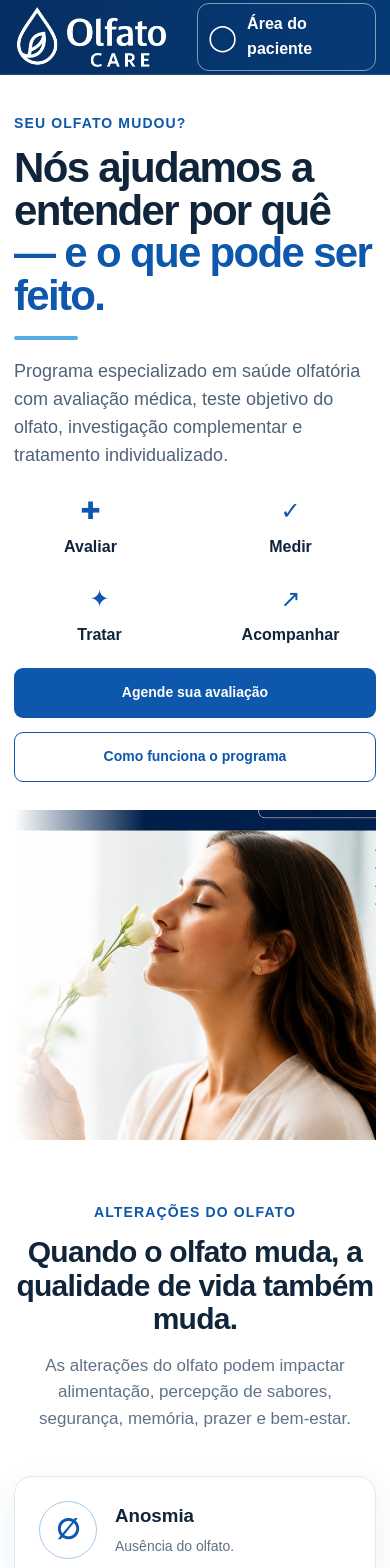
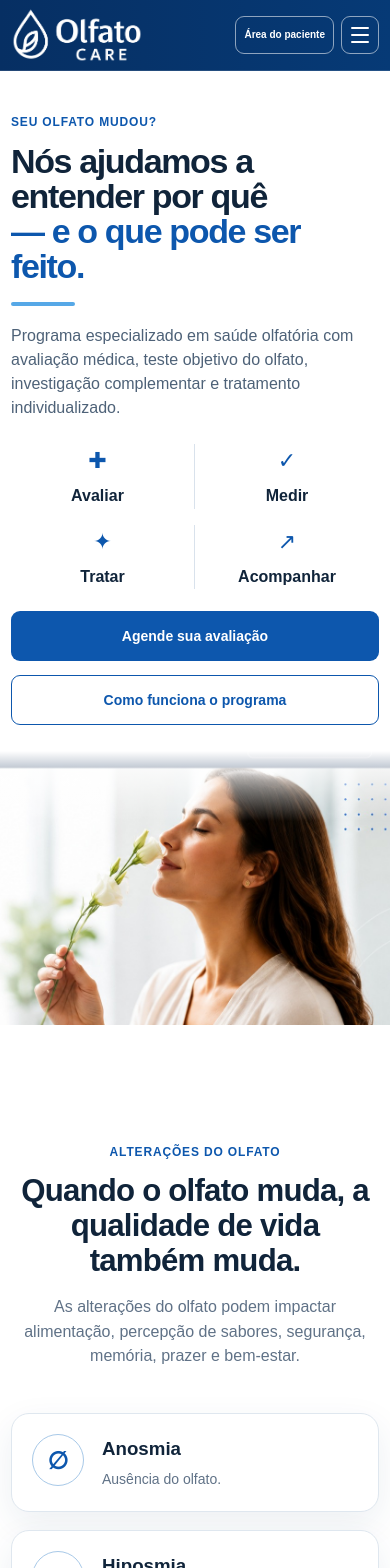
Before and after one commit to GILBERTOPEREIRANETO/OLFATOCARE-SITE, a Next.js app: page / in a window 390 px wide. Shown: the top 1568 px of the page. Built offline with nearby package versions, Linux system fonts and the light colour scheme.

Commit message:
Add files via upload

```diff
--- a/app/globals.css
+++ b/app/globals.css
@@ -150,3 +150,205 @@ footer{background:#052b58;color:#fff;padding:30px 0}
   .measurement-arrow,.measurement-row>b{display:none}
   .footer-grid{grid-template-columns:1fr}
 }
+
+/* ===== V2.3: responsividade mobile sem alterar o desktop ===== */
+.mobile-actions{display:none}
+
+@media(max-width:1020px){
+  .desktop-patient{display:none}
+  .mobile-actions{
+    margin-left:auto;
+    display:flex;
+    align-items:center;
+    gap:10px;
+  }
+  .mobile-patient{
+    display:inline-flex;
+    align-items:center;
+    justify-content:center;
+    min-height:42px;
+    padding:0 13px;
+    border:1px solid rgba(255,255,255,.55);
+    border-radius:9px;
+    color:#fff;
+    font-size:12px;
+    font-weight:800;
+    white-space:nowrap;
+  }
+  .mobile-menu{position:relative}
+  .mobile-menu summary{
+    width:42px;
+    height:42px;
+    display:flex;
+    flex-direction:column;
+    justify-content:center;
+    gap:5px;
+    padding:0 10px;
+    border:1px solid rgba(255,255,255,.55);
+    border-radius:9px;
+    cursor:pointer;
+    list-style:none;
+  }
+  .mobile-menu summary::-webkit-details-marker{display:none}
+  .mobile-menu summary span{
+    display:block;
+    width:100%;
+    height:2px;
+    border-radius:2px;
+    background:#fff;
+  }
+  .mobile-menu nav{
+    position:absolute;
+    top:50px;
+    right:0;
+    min-width:250px;
+    padding:10px;
+    background:#fff;
+    border:1px solid var(--line);
+    border-radius:14px;
+    box-shadow:0 18px 50px rgba(8,47,99,.18);
+  }
+  .mobile-menu nav a{
+    display:block;
+    padding:12px 13px;
+    border-radius:9px;
+    color:var(--ink);
+    font-size:14px;
+    font-weight:700;
+  }
+  .mobile-menu nav a:hover{background:#f2f6fa;color:var(--blue)}
+}
+
+@media(max-width:650px){
+  body{overflow-x:hidden}
+  .site-header{position:sticky;top:0}
+  .nav{
+    min-height:70px;
+    gap:10px;
+  }
+  .brand{width:145px}
+  .mobile-actions{gap:7px}
+  .mobile-patient{
+    min-height:38px;
+    padding:0 10px;
+    font-size:11px;
+  }
+  .mobile-menu summary{
+    width:38px;
+    height:38px;
+    padding:0 9px;
+  }
+
+  .hero-grid{display:block}
+  .hero-copy{
+    padding:42px 0 26px;
+  }
+  .hero h1{
+    font-size:clamp(36px,11vw,46px);
+    line-height:1.03;
+    max-width:none;
+  }
+  .kicker,.eyebrow{
+    font-size:12px;
+    letter-spacing:.07em;
+  }
+  .short-line{margin:18px 0}
+  .hero-text{
+    font-size:16px;
+    line-height:1.5;
+  }
+  .pillars-inline{
+    grid-template-columns:repeat(2,1fr);
+    gap:16px 0;
+    margin:24px 0 22px;
+  }
+  .pillars-inline>div{
+    padding:0 10px;
+  }
+  .pillars-inline>div:nth-child(odd){
+    border-right:1px solid #d9e2ec;
+  }
+  .pillar-icon{font-size:22px}
+  .hero-photo{
+    min-height:330px;
+    margin:0 -14px;
+    border-radius:0;
+  }
+  .hero-photo::before{
+    left:0;
+    top:0;
+    right:0;
+    bottom:auto;
+    width:auto;
+    height:70px;
+    background:linear-gradient(180deg,#fff,rgba(255,255,255,0));
+  }
+  .hero-photo img{
+    object-position:center 34%;
+  }
+
+  .section-title h2,.tracking-copy h2,.about-grid h2,.cta h2{
+    font-size:clamp(28px,8vw,36px);
+  }
+  .section-title>p:last-child,
+  .tracking-copy>p,
+  .body-text{
+    font-size:16px;
+  }
+
+  .condition-card{
+    padding:20px;
+  }
+  .condition-symbol{
+    width:52px;
+    height:52px;
+    font-size:24px;
+  }
+
+  .step-card{
+    padding:22px;
+  }
+
+  .tracking-grid{
+    gap:34px;
+  }
+  .tracking-items>div{
+    padding-left:12px;
+  }
+
+  .about-panel{
+    min-height:220px;
+    padding:28px;
+  }
+  .about-panel img{
+    width:215px;
+  }
+
+  .cta{
+    padding:48px 0;
+  }
+  .cta-grid{
+    gap:22px;
+  }
+
+  footer{
+    padding:26px 0;
+  }
+  .footer-grid{
+    gap:16px;
+    text-align:left;
+  }
+  .footer-grid img{
+    width:160px;
+  }
+  .footer-grid a{
+    width:max-content;
+  }
+}
+
+@media(max-width:390px){
+  .brand{width:132px}
+  .mobile-patient{font-size:10px;padding:0 8px}
+  .hero h1{font-size:34px}
+  .container{width:min(100% - 22px,1260px)}
+}
--- a/app/page.js
+++ b/app/page.js
@@ -41,10 +41,29 @@ export default function Home() {
             <a href="#sobre">Sobre</a>
           </nav>
 
-          <a className="patient-area" href="https://snot-22.olfatocare.com.br">
+          <a className="patient-area desktop-patient" href="https://snot-22.olfatocare.com.br">
             <span className="patient-icon">◯</span>
             <span><strong>Área do paciente</strong><small>Acesse seu acompanhamento</small></span>
           </a>
+
+          <div className="mobile-actions">
+            <a className="mobile-patient" href="https://snot-22.olfatocare.com.br">
+              Área do paciente
+            </a>
+
+            <details className="mobile-menu">
+              <summary aria-label="Abrir menu">
+                <span></span><span></span><span></span>
+              </summary>
+              <nav>
+                <a href="#alteracoes">Alterações do olfato</a>
+                <a href="#como-funciona">Como funciona</a>
+                <a href="#acompanhamento">Acompanhamento</a>
+                <a href="#sobre">Sobre</a>
+                <a href="#contato">Agendar avaliação</a>
+              </nav>
+            </details>
+          </div>
         </div>
       </header>
 
```
Also changed, not shown: 1 other file (tests, documents, lock files or other folders).
